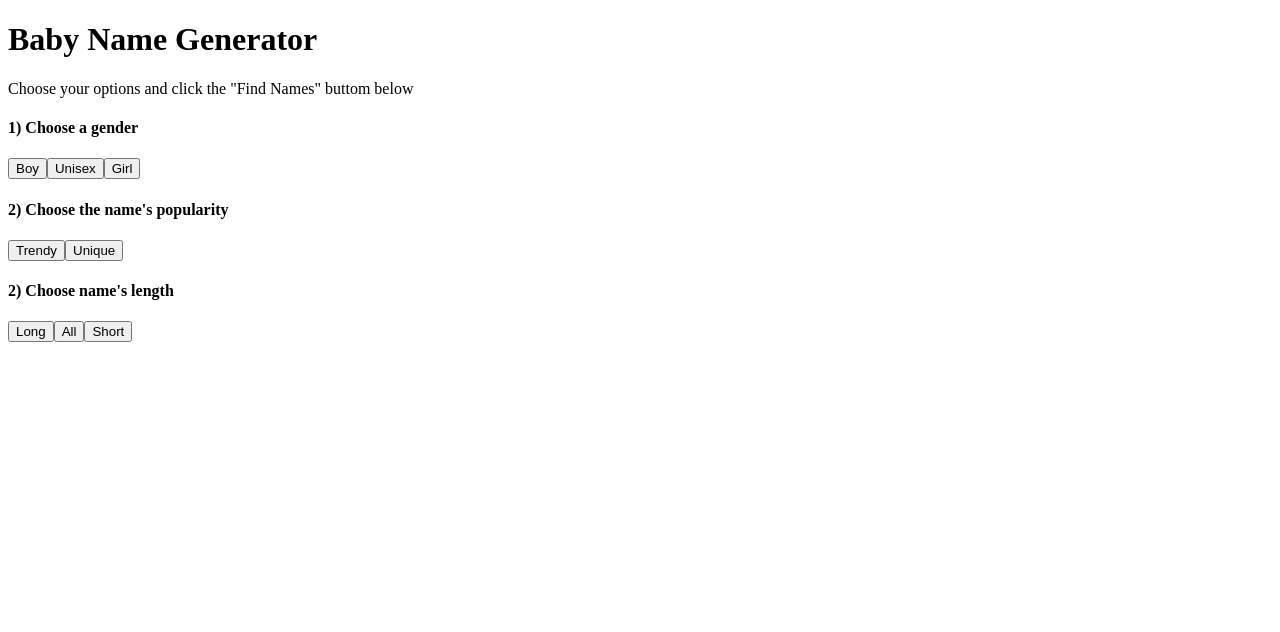
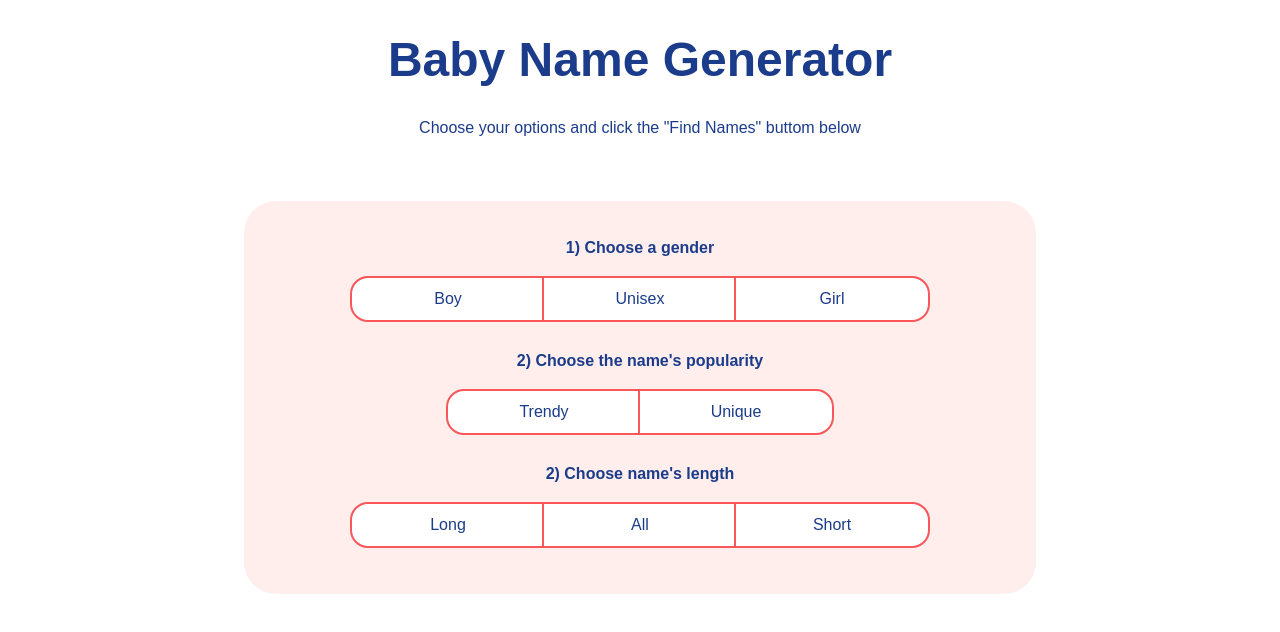
Before and after one commit to harblaith7/Nuxt3-Course-Udemy, a Nuxt app in the folder 01-Baby-Name-Generator/: page / in a window 1280 px wide. Shown: the top 632 px of the page. Built offline with nearby package versions, Linux system fonts and the light colour scheme.

Commit message:
refactor: add styles to app

```diff
--- a/01-Baby-Name-Generator/app.vue
+++ b/01-Baby-Name-Generator/app.vue
@@ -1,31 +1,79 @@
 <template>
-  <div>
+  <div class="container">
     <h1>Baby Name Generator</h1>
     <p>Choose your options and click the "Find Names" buttom below</p>
     <div class="options-container">
       <div class="option-container">
         <h4>1) Choose a gender</h4>
         <div class="option-buttons">
-          <button>Boy</button>
-          <button>Unisex</button>
-          <button>Girl</button>
+          <button class="option option-left">Boy</button>
+          <button class="option">Unisex</button>
+          <button class="option option-right">Girl</button>
         </div>
       </div>
       <div class="option-container">
         <h4>2) Choose the name's popularity</h4>
         <div class="option-buttons">
-          <button>Trendy</button>
-          <button>Unique</button>
+          <button class="option option-left">Trendy</button>
+          <button class="option option-right">Unique</button>
         </div>
       </div>
       <div class="option-container">
         <h4>2) Choose name's length</h4>
         <div class="option-buttons">
-          <button>Long</button>
-          <button>All</button>
-          <button>Short</button>
+          <button class="option option-left">Long</button>
+          <button class="option">All</button>
+          <button class="option option-right">Short</button>
         </div>
       </div>
     </div>
   </div>
 </template>
+
+<style scoped>
+.container {
+  font-family: Arial, Helvetica, sans-serif;
+  color: rgb(27, 60, 138);
+  max-width: 50rem;
+  margin: 0 auto;
+  text-align: center;
+}
+
+h1 {
+  font-size: 3rem;
+}
+
+.options-container {
+  background-color: rgb(255, 238, 236);
+  border-radius: 2rem;
+  padding: 1rem;
+  width: 95%;
+  margin: 0 auto;
+  margin-top: 4rem;
+  position: relative;
+}
+
+.option-container {
+  margin-bottom: 2rem;
+}
+
+.option {
+  background: white;
+  outline: 0.15rem solid rgb(249, 87, 89);
+  border: none;
+  padding: 0.75rem;
+  width: 12rem;
+  font-size: 1rem;
+  color: rgb(27, 60, 138);
+  cursor: pointer;
+  font-weight: 200;
+}
+
+.option-left {
+  border-radius: 1rem 0 0 1rem;
+}
+
+.option-right {
+  border-radius: 0 1rem 1rem 0;
+}
+</style>
```
